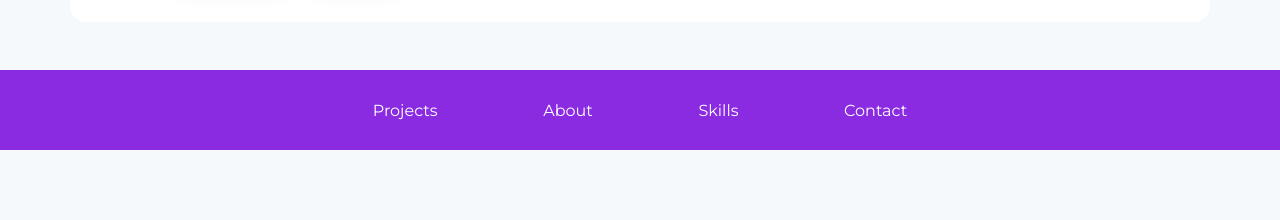
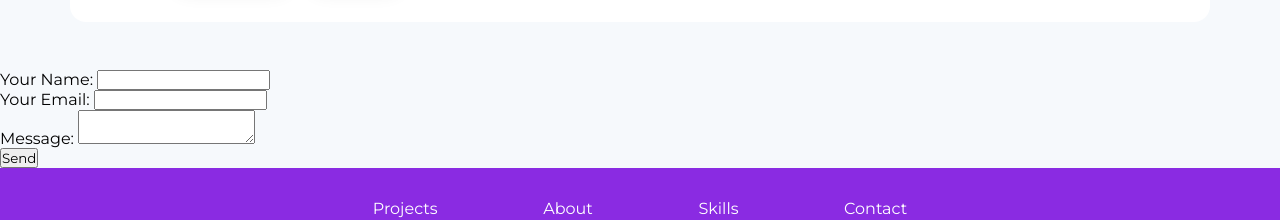
Before and after one commit to EmanuelTejada032/portcolio, a React (Create React App) app: page / in a window 1280 px wide. Shown: the part 4018-4238 px from the top of the page. Before the commit the page ends 4168 px from the top, so only its background shows below. Built offline with nearby package versions, Linux system fonts and the light colour scheme.

Commit message:
Test  Netlify forms

```diff
--- a/src/App.js
+++ b/src/App.js
@@ -2,12 +2,14 @@
 import Navbar from './components/Navbar/Navbar'
 import Footer from './components/Footer/Footer'
 import MainContent from './components/MainContent/MainContent'
+import Form from './components/Form/Form'
 
 function App() {
   return (
     <>
         <Navbar />
         <MainContent />
+        <Form />
         <Footer />
     </>
   );
--- /dev/null
+++ b/src/components/Form/Form.js
@@ -0,0 +1,24 @@
+import React from 'react'
+
+const Form = () => {
+    return (
+        <>
+                <form name="contact" method="POST" data-netlify="true">
+                    <p>
+                        <label>Your Name: <input type="text" name="name" /></label>
+                    </p>
+                    <p>
+                        <label>Your Email: <input type="email" name="email" /></label>
+                    </p>
+                    <p>
+                        <label>Message: <textarea name="message"></textarea></label>
+                    </p>
+                    <p>
+                        <button type="submit">Send</button>
+                    </p>
+                </form>
+        </>
+    )
+}
+
+export default Form
```
